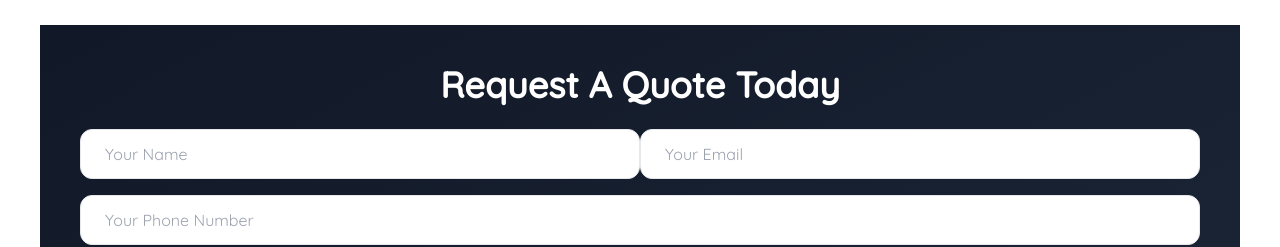
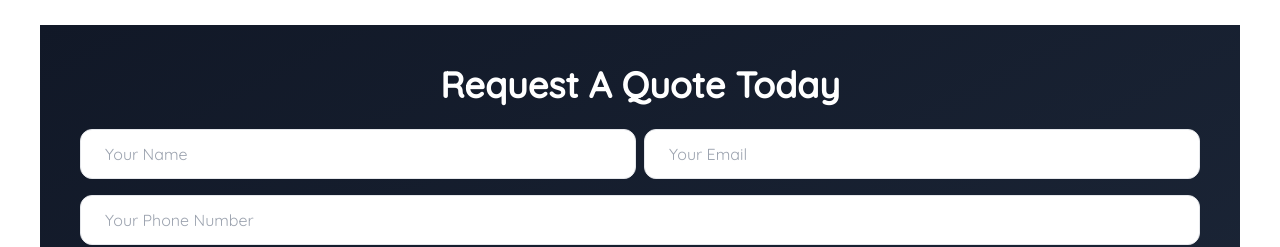
Before and after one commit to zablon-oigo/spark-electricians, a React (Vite) app: page / in a window 1280 px wide. Shown: the part 3180-3427 px from the top of the page. Built offline with nearby package versions, Linux system fonts and the light colour scheme; a web font is replaced by a local one.

Commit message:
reducing padding on medium Screen

```diff
--- a/src/layout/QuoteForm.jsx
+++ b/src/layout/QuoteForm.jsx
@@ -31,7 +31,7 @@
     request a quote today
     </h2>
     <form action="" className="">
-   <div className="flex items-center flex-col md:flex-row nd:gap-2 justify-center">
+   <div className="flex items-center flex-col md:flex-row md:gap-2 justify-center">
    <input
         type="text"
         name="name"
```
